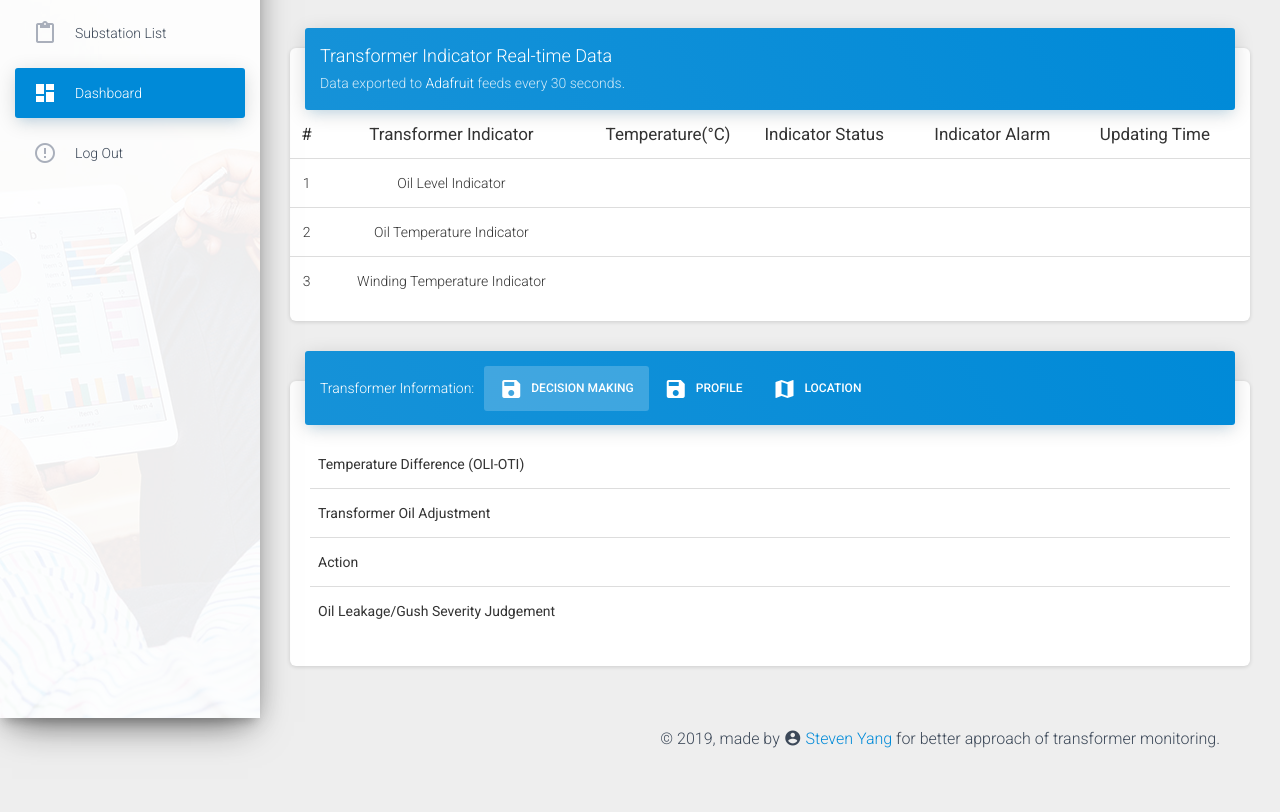
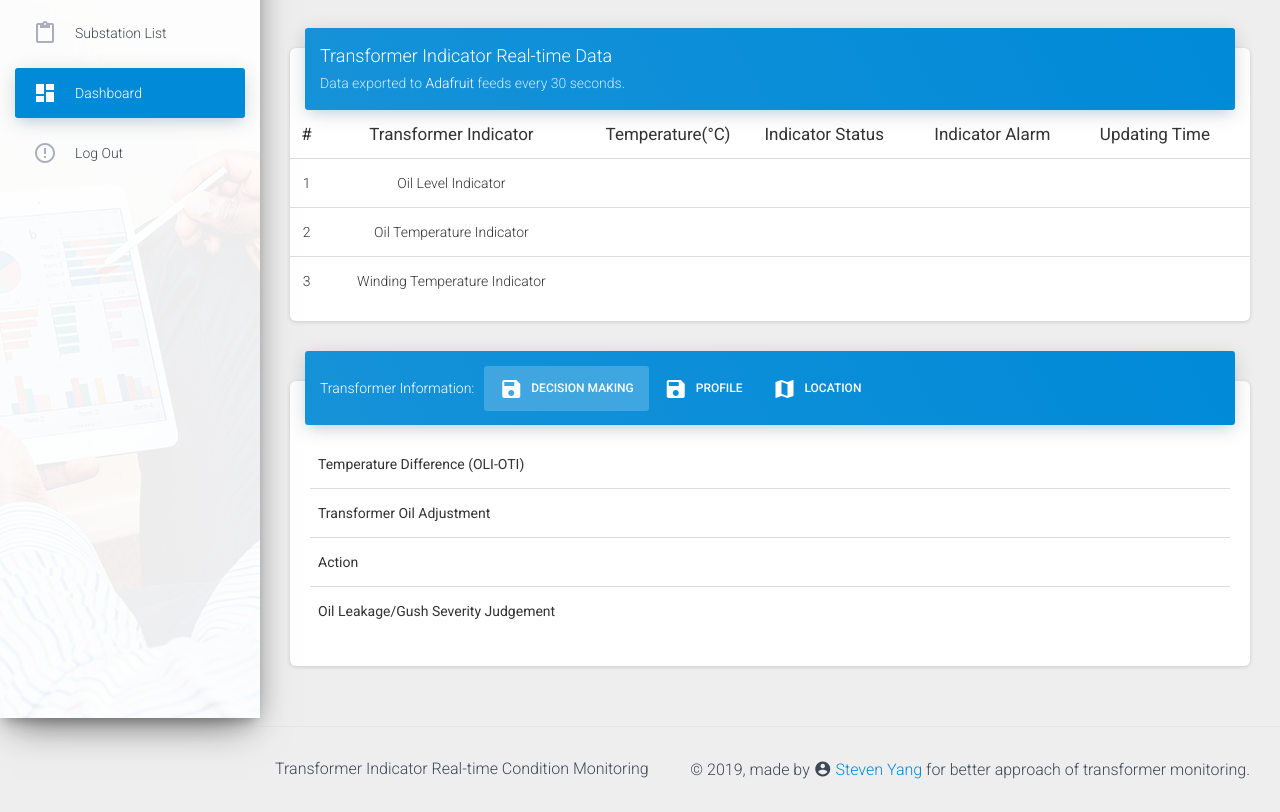
Before and after one commit to Yangchunmeng/TIRCM, a plain HTML site: page substation/TIRCM-SS-CHY-Tx-H2.html in a window 1280 px wide. Shown: the part 82-894 px from the top of the page. Drawn offline with nearby package versions, Linux system fonts and the light colour scheme; some packages are replaced by stand-ins of ours; no server answers.

Commit message:
Add files via upload

```diff
--- a/substation/TIRCM-SS-CHY-Tx-H2.html
+++ b/substation/TIRCM-SS-CHY-Tx-H2.html
@@ -79,12 +79,14 @@
 						<ul class="navbar-nav">
 							<li class="nav-item">
 								<a class="nav-link" href="javascript:location.reload();">
-							<i class="material-icons">refresh</i><p class="d-lg-none d-md-block">Refresh Data</p>
+									<i class="material-icons">refresh</i>
+									<p class="d-lg-none d-md-block">Refresh Data</p>
 								</a>
 							</li>
 							<li class="nav-item">
 								<a class="nav-link" href="#pablo">
-							<i class="material-icons">notifications</i><p class="d-lg-none d-md-block">Notifications</p>
+									<i class="material-icons">notifications</i>
+									<p class="d-lg-none d-md-block">Notifications</p>
 								</a>
 							</li>
 							<!-- your navbar here -->
@@ -258,17 +260,17 @@
 							</div>
 						</div>
 					</div>
+				</div>
+			</div>
 			<footer class="footer">
 				<div class="container-fluid">
-						<!--
-							<nav class="float-left">
+					<nav class="copyright float-left">
 						<ul>
 							<li>
 								Transformer Indicator Real-time Condition Monitoring
 							</li>
 						</ul>
 					</nav>
-							-->
 					<div class="copyright float-right">
 						&copy;
 						<script>
@@ -279,7 +281,6 @@
 					<!-- your footer here -->
 				</div>
 			</footer>
-			</div>
 		</div>
 		<!--   Core JS Files   -->
 		<script src="../assets/js/core/jquery.min.js"></script>
```
Lines whose indentation alone changed are shown as unchanged.
